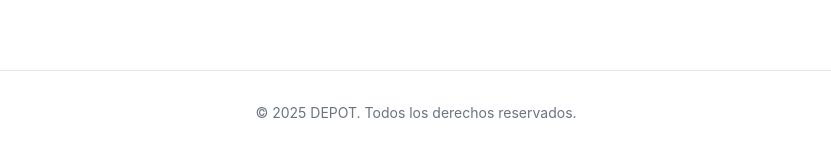
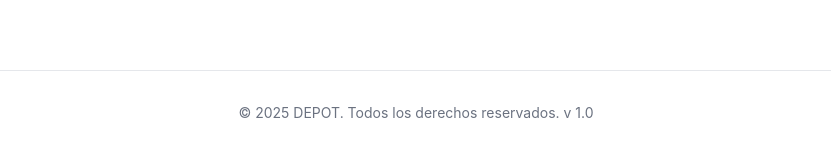
Before and after one commit to Bossortega666/ipdepotweb, a React (Create React App) app: page / in a window 1280 px wide. Shown: the part 2635-2787 px from the top of the page, without its empty margins (224-1055 px from the left). Built offline with nearby package versions, Linux system fonts and the light colour scheme.

Commit message:
Version 1.0

```diff
--- a/src/components/SoftwareCompanyHome.js
+++ b/src/components/SoftwareCompanyHome.js
@@ -309,7 +309,7 @@ export default function SoftwareCompanyHome() {
       </section>
 
       <footer className="bg-white border-t py-8 text-center text-sm text-gray-500">
-        © 2025 DEPOT. Todos los derechos reservados.
+        © 2025 DEPOT. Todos los derechos reservados. v 1.0
       </footer>
     </div>
   );
```
